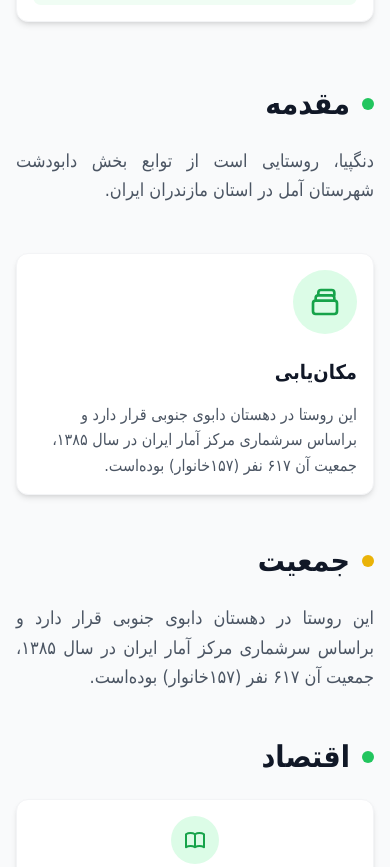
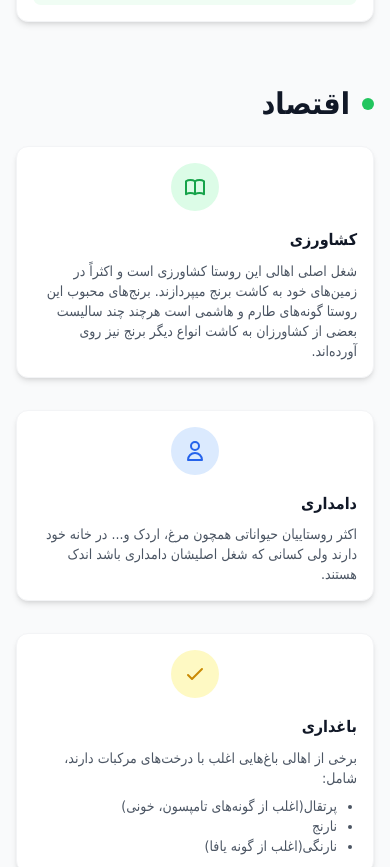
Before and after one commit to mahdimma/DNG, a Gatsby site: page /about in a window 390 px wide. Shown: the part 4074-4941 px from the top of the page. Built offline with nearby package versions, Linux system fonts and the light colour scheme; Gatsby itself is replaced by a stand-in of ours.

Commit message:
feat: add VillageInfoSection to About page
- Import VillageInfoSection component in about.js
- Add VillageInfoSection component to the AboutPage layout
- Update content in VillageInfoSection.js for clarity and accuracy
- Remove redundant phrases and correct grammar in VillageInfoSection.js

```diff
--- a/src/components/VillageInfoSection.js
+++ b/src/components/VillageInfoSection.js
@@ -3,41 +3,6 @@ import React from "react";
 const VillageInfoSection = () => {
   return (
     <section className="mb-16">
-      {/* Introduction Section */}
-      <div className="grid grid-cols-1 lg:grid-cols-2 gap-12 items-center mb-12">
-        <div>
-          <h2 className="text-3xl font-bold text-gray-900 mb-6 flex items-center">
-            <div className="w-3 h-3 bg-primary-500 rounded-full ml-3"></div>
-            مقدمه
-          </h2>
-          <p className="text-lg text-gray-600 leading-relaxed text-justify">
-            دنگپیا، روستایی است از توابع بخش دابودشت شهرستان آمل در استان مازندران ایران.
-          </p>
-        </div>
-        <div className="card">
-          <div className="w-16 h-16 bg-primary-100 rounded-full flex items-center justify-center mb-6">
-            <svg className="w-8 h-8 text-primary-600" fill="none" stroke="currentColor" viewBox="0 0 24 24">
-              <path strokeLinecap="round" strokeLinejoin="round" strokeWidth={2} d="M19 11H5m14 0a2 2 0 012 2v6a2 2 0 01-2 2H5a2 2 0 01-2-2v-6a2 2 0 012-2m14 0V9a2 2 0 00-2-2M5 11V9a2 2 0 012-2m0 0V5a2 2 0 012-2h8a2 2 0 012 2v2M7 7h10" />
-            </svg>
-          </div>
-          <h3 className="text-xl font-bold text-gray-900 mb-4">مکان‌یابی</h3>
-          <p className="text-gray-600">
-            این روستا در دهستان دابوی جنوبی قرار دارد و براساس سرشماری مرکز آمار ایران در سال ۱۳۸۵، جمعیت آن ۶۱۷ نفر (۱۵۷خانوار) بوده‌است.
-          </p>
-        </div>
-      </div>
-
-      {/* Population Section */}
-      <div className="mb-12">
-        <h2 className="text-3xl font-bold text-gray-900 mb-6 flex items-center">
-          <div className="w-3 h-3 bg-secondary-500 rounded-full ml-3"></div>
-          جمعیت
-        </h2>
-        <p className="text-lg text-gray-600 leading-relaxed text-justify">
-          این روستا در دهستان دابوی جنوبی قرار دارد و براساس سرشماری مرکز آمار ایران در سال ۱۳۸۵، جمعیت آن ۶۱۷ نفر (۱۵۷خانوار) بوده‌است.
-        </p>
-      </div>
-
       {/* Economy Section */}
       <div className="mb-12">
         <h2 className="text-3xl font-bold text-gray-900 mb-6 flex items-center">
@@ -153,7 +118,7 @@ const VillageInfoSection = () => {
             </div>
             <h3 className="font-bold text-gray-900 mb-2">شغل</h3>
             <p className="text-gray-600 text-sm">
-              دنگپیا دارای فرصت‌های شغلی دائمی و فصلی است. از فرصت‌های شغلی فصلی می‌توان نیاز به کارگر در هنگام نشا و برداشت(امروزه ماشینی شده‌است) اشاره کرد. از فرصت‌های دائمی می‌توان به خرید یا زارع(کسی که با سهمی در برداشت زمین دیگران را کشت می‌کند) دیگران شدن اشاره کرد.
+              دنگپیا دارای فرصت‌های شغلی دائمی و فصلی است. از فرصت‌های شغلی فصلی می‌توان نیاز به کارگر در هنگام نشا و برداشت(امروزه ماشینی شده‌است) اشاره کرد. از فرصت‌های دائمی می‌توان به زارع(کسی که با سهمی در برداشت زمین دیگران را کشت می‌کند) دیگران شدن اشاره کرد.
             </p>
           </div>
         </div>
@@ -176,7 +141,7 @@ const VillageInfoSection = () => {
             </div>
             <h3 className="font-bold text-gray-900 mb-2">حمام تاریخی</h3>
             <p className="text-gray-600 text-sm">
-              حمام تاریخی روستای دنگپیا که قدمت آن به دوره قاجاریه برمی‌گردد یکی از زیبایی‌های این روستا به‌شمار می‌رود. چندین سال است که نظراتی مبنی تغییر کاربری آن به موزه یا یک مکان آبی مدرن با طرح قدیمی بیان شده‌است ولی اقدامی صورت نگرفته‌است. متأسفانه این حمام تاریخی رها شده و به آن رسیدگی نمی‌شود.
+              حمام تاریخی روستای دنگپیا که قدمت آن به دوره قاجاریه برمی‌گردد یکی از زیبایی‌های این روستا به‌شمار می‌رود. چندین سال است که نظراتی مبنی تغییر کاربری آن به موزه یا یک مکان آبی مدرن با طرح قدیمی بیان شده‌است ولی اقدامی صورت نگرفته‌است. متأسفانه این حمام تاریخی در حال حاضر بدون بهره‌برداری است.
             </p>
           </div>
 
@@ -189,7 +154,7 @@ const VillageInfoSection = () => {
             </div>
             <h3 className="font-bold text-gray-900 mb-2">ازار دار</h3>
             <p className="text-gray-600 text-sm">
-              یکی از دیگر جاذبه‌های گردشگری این روستا درختی با قدمت بیش از هزار سال بود، در زبان محلی ازار دار نامیده می‌شد. متأسفانه این درخت در طوفان سال 95 صدمه دید و قطع شد.
+              یکی از دیگر جاذبه‌های گردشگری این روستا درختی با قدمت بیش از هزار سال بود که در زبان محلی ازار دار نامیده می‌شد. متأسفانه این درخت در طوفان سال 95 صدمه دید و قطع شد.
             </p>
           </div>
         </div>
```
